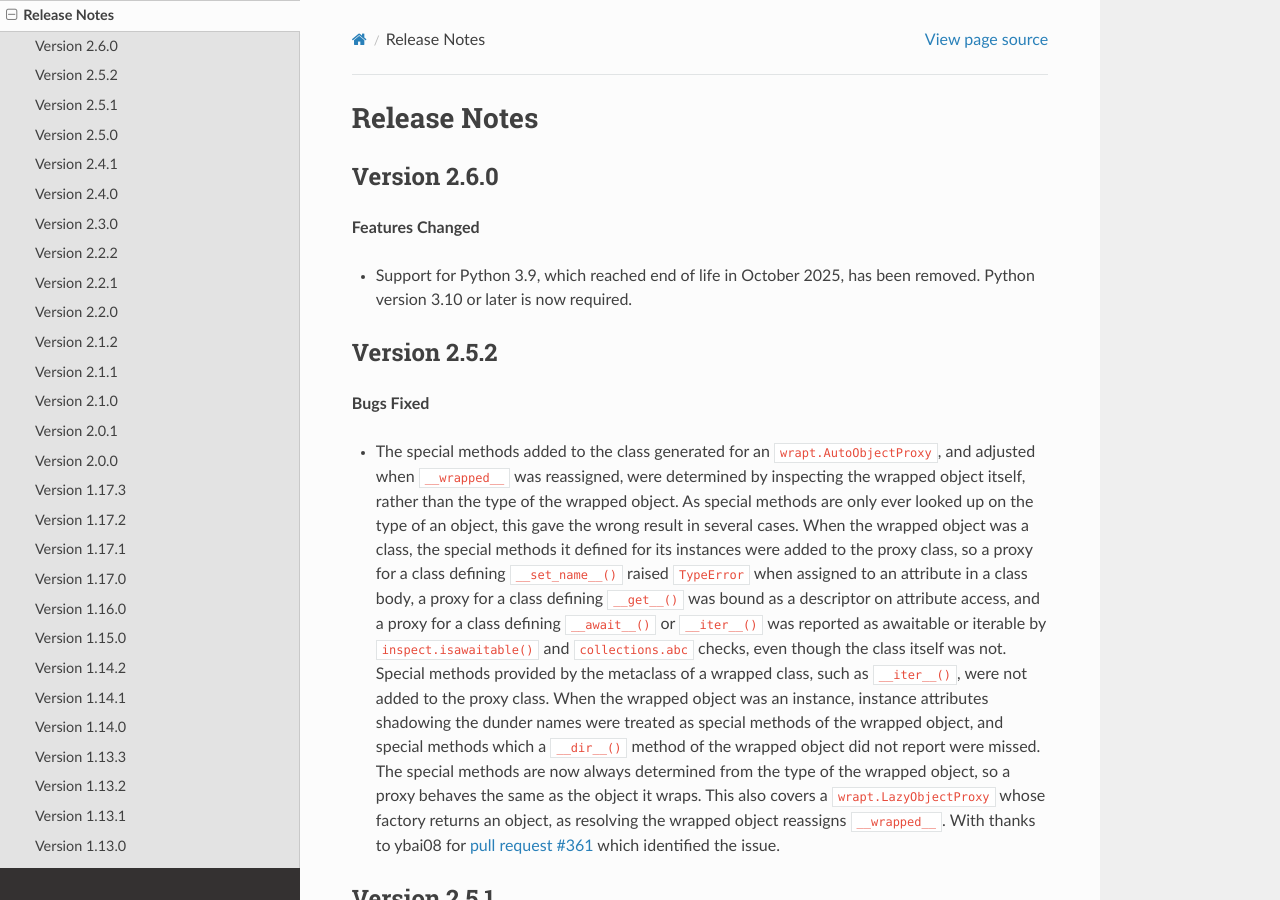
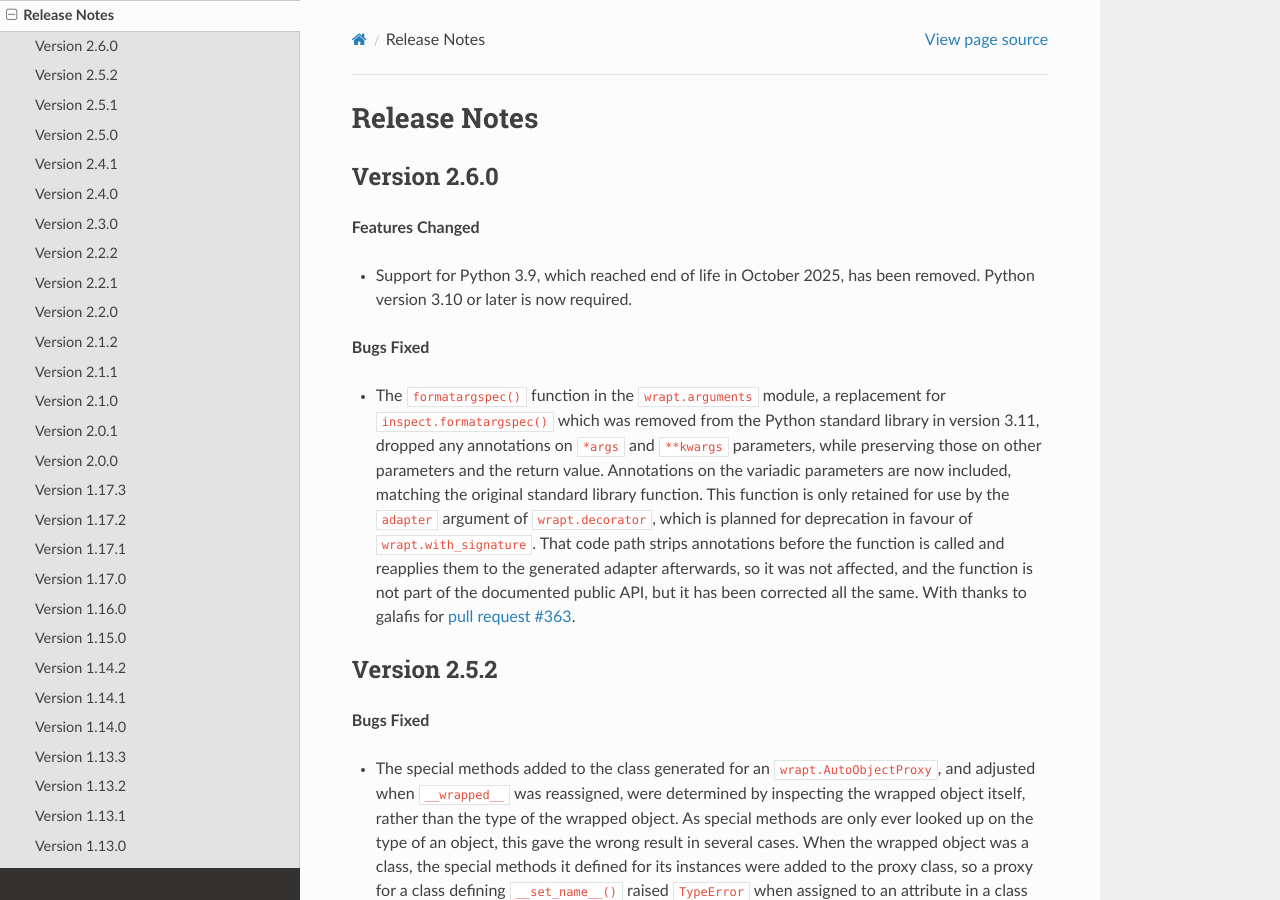
Before and after one commit to GrahamDumpleton/wrapt, a Sphinx documentation site: the page built from docs/changes.rst, in a window 1280 px wide and 900 px high. Built offline with Sphinx 7.4.7 and the Read the Docs theme 3.1.0, drawn with Linux system fonts in a browser that asks for light colours.

Commit message:
Add change note for pull request #363.

```diff
--- a/docs/changes.rst
+++ b/docs/changes.rst
@@ -8,6 +8,23 @@ Version 2.6.0
 
 * Support for Python 3.9, which reached end of life in October 2025, has
   been removed. Python version 3.10 or later is now required.
+
+**Bugs Fixed**
+
+* The ``formatargspec()`` function in the ``wrapt.arguments`` module, a
+  replacement for ``inspect.formatargspec()`` which was removed from the
+  Python standard library in version 3.11, dropped any annotations on
+  ``*args`` and ``**kwargs`` parameters, while preserving those on other
+  parameters and the return value. Annotations on the variadic parameters
+  are now included, matching the original standard library function. This
+  function is only retained for use by the ``adapter`` argument of
+  ``wrapt.decorator``, which is planned for deprecation in favour of
+  ``wrapt.with_signature``. That code path strips annotations before the
+  function is called and reapplies them to the generated adapter
+  afterwards, so it was not affected, and the function is not part of the
+  documented public API, but it has been corrected all the same. With
+  thanks to galafis for `pull request #363
+  <https://github.com/GrahamDumpleton/wrapt/pull/363>`_.
 
 Version 2.5.2
 -------------
```
